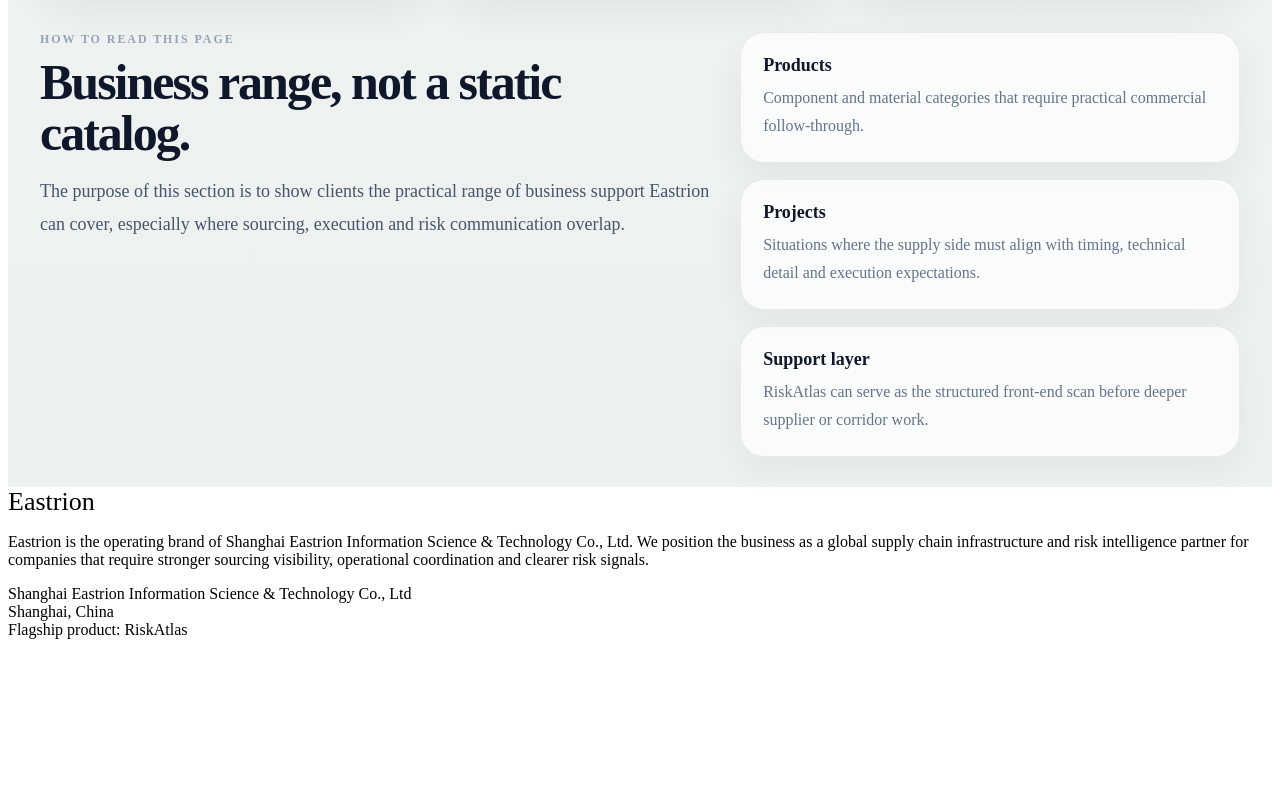
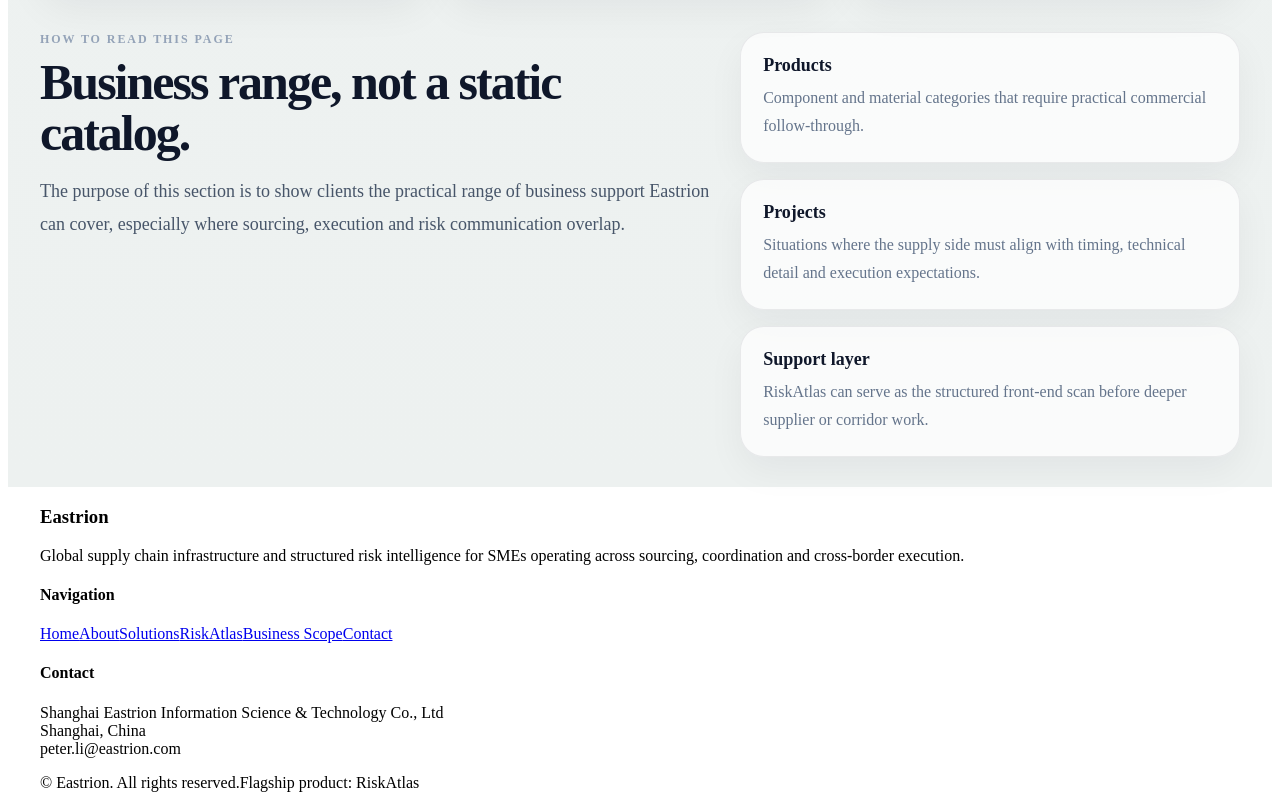
Before and after one commit to marspeterli1975-glitch/eastrion-site, a Next.js app: page /products in a window 1280 px wide. Shown: the part 745-1545 px from the top of the page. Before the commit the page ends 1392 px from the top, so only its background shows below. Built offline with nearby package versions, Linux system fonts and the light colour scheme.

Commit message:
Update Footer.tsx

```diff
--- a/components/Footer.tsx
+++ b/components/Footer.tsx
@@ -1,19 +1,45 @@
+import Link from "next/link";
+
 export default function Footer() {
   return (
     <footer className="site-footer">
-      <div className="container footer-grid">
-        <div>
-          <div className="brand-name" style={{ fontSize: 26 }}>Eastrion</div>
-          <p className="footer-note">
-            Eastrion is the operating brand of Shanghai Eastrion Information Science &amp; Technology Co., Ltd.
-            We position the business as a global supply chain infrastructure and risk intelligence partner for
-            companies that require stronger sourcing visibility, operational coordination and clearer risk signals.
-          </p>
+      <div className="content-shell">
+        <div className="footer-grid">
+          <div>
+            <h3 className="footer-title">Eastrion</h3>
+            <p className="footer-copy">
+              Global supply chain infrastructure and structured risk intelligence for SMEs
+              operating across sourcing, coordination and cross-border execution.
+            </p>
+          </div>
+
+          <div>
+            <h4 className="footer-heading">Navigation</h4>
+            <div className="footer-links">
+              <Link href="/">Home</Link>
+              <Link href="/about">About</Link>
+              <Link href="/solutions">Solutions</Link>
+              <Link href="/riskatlas">RiskAtlas</Link>
+              <Link href="/products">Business Scope</Link>
+              <Link href="/contact">Contact</Link>
+            </div>
+          </div>
+
+          <div>
+            <h4 className="footer-heading">Contact</h4>
+            <p className="footer-copy">
+              Shanghai Eastrion Information Science &amp; Technology Co., Ltd
+              <br />
+              Shanghai, China
+              <br />
+              peter.li@eastrion.com
+            </p>
+          </div>
         </div>
-        <div className="footer-meta">
-          <div>Shanghai Eastrion Information Science &amp; Technology Co., Ltd</div>
-          <div>Shanghai, China</div>
-          <div>Flagship product: RiskAtlas</div>
+
+        <div className="footer-bottom">
+          <span>© Eastrion. All rights reserved.</span>
+          <span>Flagship product: RiskAtlas</span>
         </div>
       </div>
     </footer>
```
